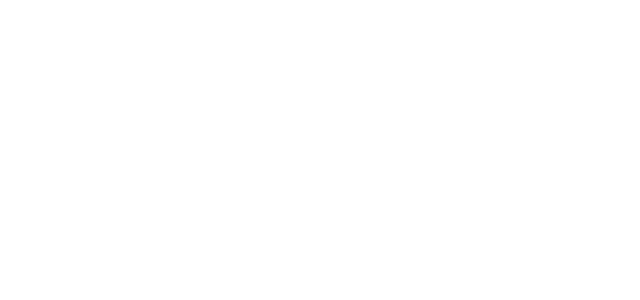
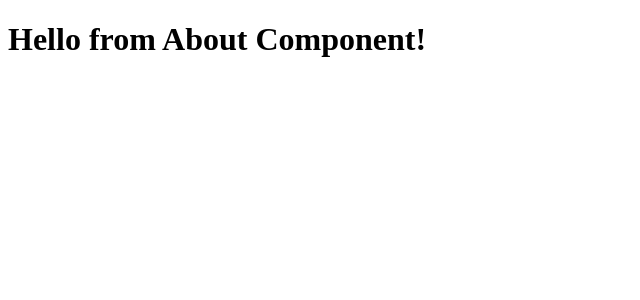
Before and after one commit to codymelton/PersonalPageProject, a React app in the folder client/: page /about in a window 1280 px wide. Shown: the top 300 px of the page, without its empty margins (0-640 px from the left). Built offline with nearby package versions, Linux system fonts and the light colour scheme.

Commit message:
About page up and running.

```diff
--- /dev/null
+++ b/client/src/components/About/About.js
@@ -0,0 +1,11 @@
+import React from 'react'
+
+const About = (props) => {
+  return(
+    <div>
+      <h1> Hello from About Component! </h1>
+    </div>
+  )
+}
+
+export default About
--- a/client/src/components/index.js
+++ b/client/src/components/index.js
@@ -1 +1,2 @@
 export {default as Home} from './Home/Home'
+export {default as About} from './About/About'
--- /dev/null
+++ b/client/src/containers/About/AboutContainer.js
@@ -0,0 +1,15 @@
+import React, {Component} from 'react'
+
+import {About} from '../../components'
+
+class AboutContainer extends Component {
+  render() {
+    return(
+      <div>
+        <About />
+      </div>
+    )
+  }
+}
+
+export default AboutContainer
--- a/client/src/containers/index.js
+++ b/client/src/containers/index.js
@@ -1 +1,2 @@
 export {default as HomeContainer} from './Home/HomeContainer'
+export {default as AboutContainer} from './About/AboutContainer'
--- a/client/src/index.js
+++ b/client/src/index.js
@@ -7,13 +7,17 @@
         from 'react-router'
 
 import App from './App';
-import {HomeContainer} from './containers'
+import {HomeContainer,
+        AboutContainer}
+        from './containers'
+
 
 ReactDOM.render(
   <Router history={browserHistory}>
     <Route path="/" component={App}>
       <Route path="/home" component={HomeContainer} />
       <IndexRoute component={HomeContainer} />
+      <Route path="/about" component={AboutContainer} />
     </Route>
   </Router>,
   document.getElementById('root')
```
Also changed, not shown: 1 other file (tests, documents, lock files or other folders).
